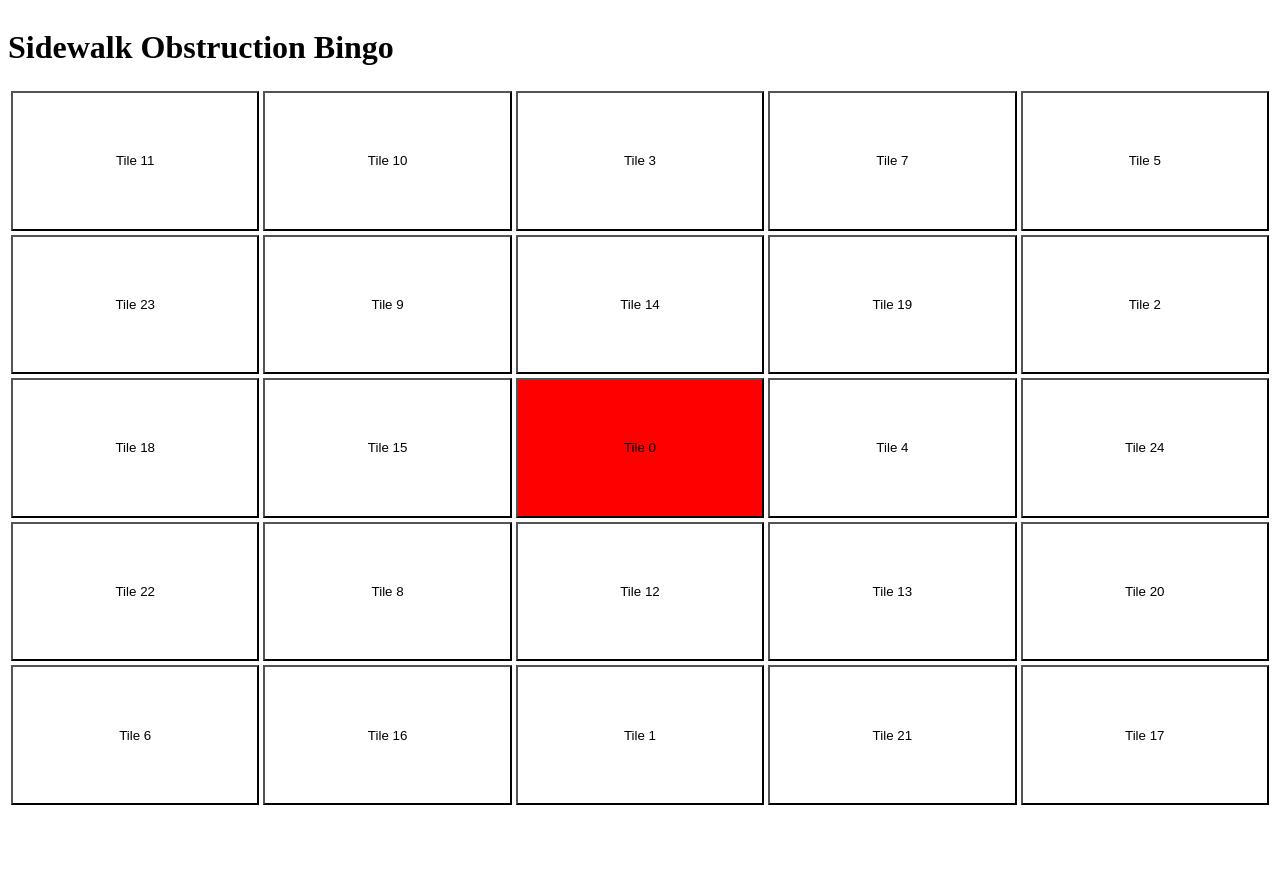
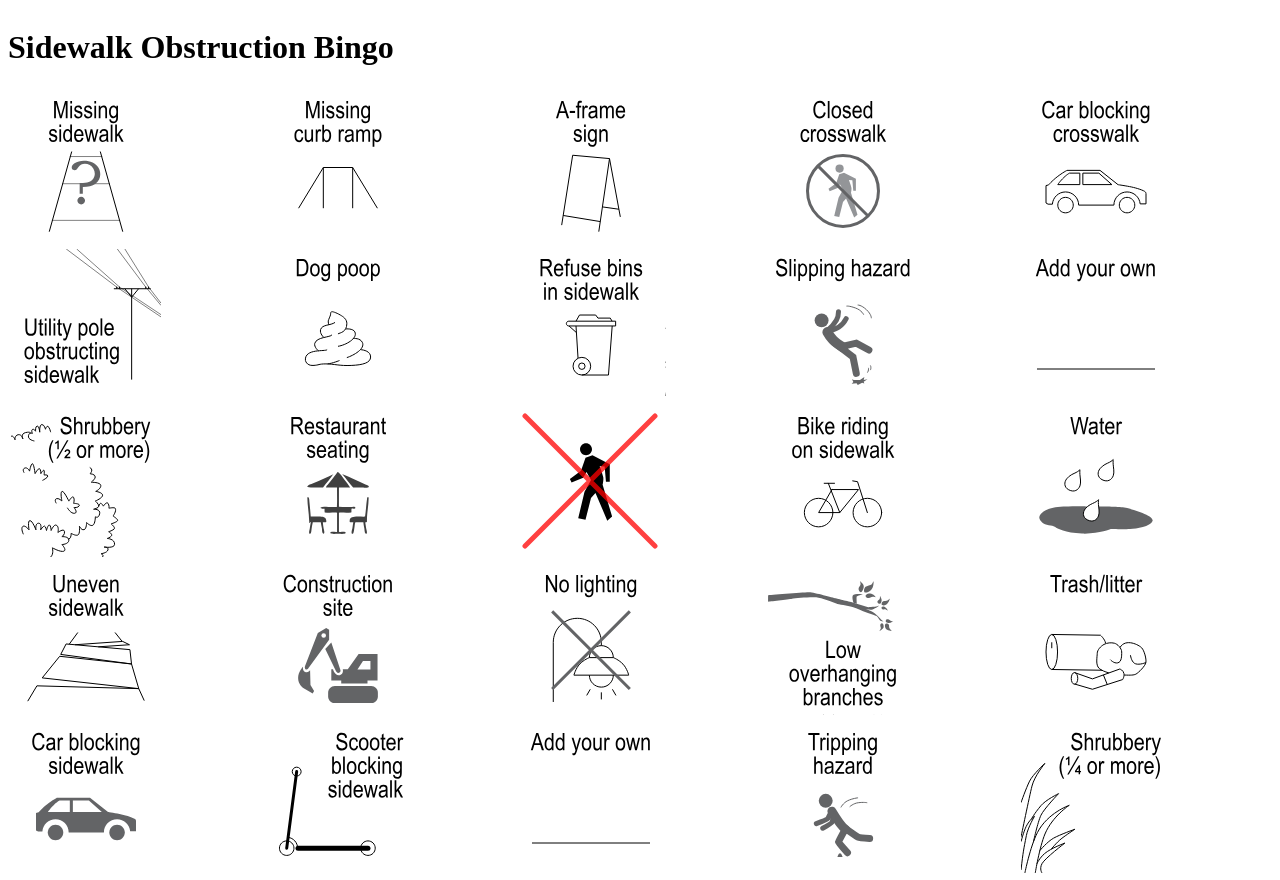
Before and after one commit to OregonWalks/sidewalk-obstruction-bingo, a Next.js app: page / in a window 1280 px wide. Before the commit the page ends 808 px from the top, so only its background shows below. Built offline with nearby package versions, Linux system fonts and the light colour scheme.

Commit message:
Add tile images and alt text, and improve the "marked" rendering.

```diff
--- a/components/board.tsx
+++ b/components/board.tsx
@@ -28,7 +28,7 @@ export default function Board() {
       <tr key={row}>
         {[0, 1, 2, 3, 4].map(col => {
           let flatIndex = row * 5 + col;
-          return <Tile key={col} tile={tileorder[flatIndex]}
+          return <Tile key={col} tileid={tileorder[flatIndex]}
             matched={matched[flatIndex]}
             onToggleMatched={() => setMatched(toggleMatched(flatIndex))}></Tile>
         })}
--- a/components/tile.tsx
+++ b/components/tile.tsx
@@ -1,13 +1,163 @@
 import { get, set } from 'idb-keyval';
 import React from 'react';
 
-export default function Tile(props: { tile: number, matched: boolean, onToggleMatched: () => void }) {
-  return <td>
-    <button style={{
-      width: "100%",
-      height: "100%",
-      backgroundColor: props.matched ? "red" : "white"
-    }}
-      onClick={props.onToggleMatched}>Tile {props.tile}</button>
+interface Tile {
+  id: number;
+  // Path relative to the public/tiles directory.
+  image: string;
+  // Alt text for the image.
+  alt: string;
+};
+
+const TILES: Tile[] = [
+  {
+    id: 0,
+    image: "free_square.svg",
+    alt: "Free space",
+  },
+  {
+    id: 1,
+    image: "add_your_own_1.svg",
+    alt: "Add your own",
+  },
+  {
+    id: 2,
+    image: "add_your_own_2.svg",
+    alt: "Add your own",
+  },
+  {
+    id: 3,
+    image: "a_frame.svg",
+    alt: "A-frame sign",
+  },
+  {
+    id: 4,
+    image: "bike.svg",
+    alt: "Bike riding on sidewalk",
+  },
+  {
+    id: 5,
+    image: "car_blocking_crosswalk.svg",
+    alt: "Car blocking crosswalk",
+  },
+  {
+    id: 6,
+    image: "car_blocking_sidewalk.svg",
+    alt: "Car blocking sidewalk",
+  },
+  {
+    id: 7,
+    image: "closed_crosswalk.svg",
+    alt: "Closed crosswalk",
+  },
+  {
+    id: 8,
+    image: "construction.svg",
+    alt: "Construction site",
+  },
+  {
+    id: 9,
+    image: "dog_poop.svg",
+    alt: "Dog poop",
+  },
+  {
+    id: 10,
+    image: "missing_curb_ramp.svg",
+    alt: "Missing curb ramp",
+  },
+  {
+    id: 11,
+    image: "missing_sidewalk.svg",
+    alt: "Missing sidewalk",
+  },
+  {
+    id: 12,
+    image: "no_lighting.svg",
+    alt: "No lighting",
+  },
+  {
+    id: 13,
+    image: "overhanging_branch.svg",
+    alt: "Low overhanging branches",
+  },
+  {
+    id: 14,
+    image: "refuse_bins.svg",
+    alt: "Refuse bins in sidewalk",
+  },
+  {
+    id: 15,
+    image: "restaurant_seating.svg",
+    alt: "Restaurant seating",
+  },
+  {
+    id: 16,
+    image: "scooter.svg",
+    alt: "Scooter blocking sidewalk",
+  },
+  {
+    id: 17,
+    image: "shrubbery_quarter.svg",
+    alt: "Shrubbery across at least ¼ of the sidewalk",
+  },
+  {
+    id: 18,
+    image: "shrubber_half.svg",
+    alt: "Shrubbery across at least ½ of the sidewalk",
+  },
+  {
+    id: 19,
+    image: "slipping_hazard.svg",
+    alt: "Slipping hazard",
+  },
+  {
+    id: 20,
+    image: "trash_litter.svg",
+    alt: "Trash or litter",
+  },
+  {
+    id: 21,
+    image: "tripping_hazard.svg",
+    alt: "Tripping hazard",
+  },
+  {
+    id: 22,
+    image: "uneven_sidewalk.svg",
+    alt: "Uneven sidewalk",
+  },
+  {
+    id: 23,
+    image: "utility_pole.svg",
+    alt: "Utility pole obstructing sidewalk",
+  },
+  {
+    id: 24,
+    image: "water.svg",
+    alt: "Water",
+  },
+];
+
+export default function Tile(props: { tileid: number, matched: boolean, onToggleMatched: () => void }) {
+  let tile = TILES[props.tileid];
+
+  let drawMatched = null;
+  if (props.matched) {
+    drawMatched = <img alt="Marked" src="tiles/marked.svg"
+      width="150" height="150"
+      style={{
+        position: "absolute", left: 0, top: 0,
+        objectFit: "cover",
+        maxWidth: "100%", maxHeight: "100%",
+      }} />;
+  }
+
+  return <td onClick={props.onToggleMatched} style={{ position: "relative" }}>
+    <img alt={tile.alt} src={"/tiles/" + tile.image}
+      width="150" height="150"
+      style={{
+        objectFit: "cover",
+        maxWidth: "100%", maxHeight: "100%",
+      }} />
+    {drawMatched}
   </td>;
 };
```
Also changed, not shown: public/tiles/marked.svg (added).
